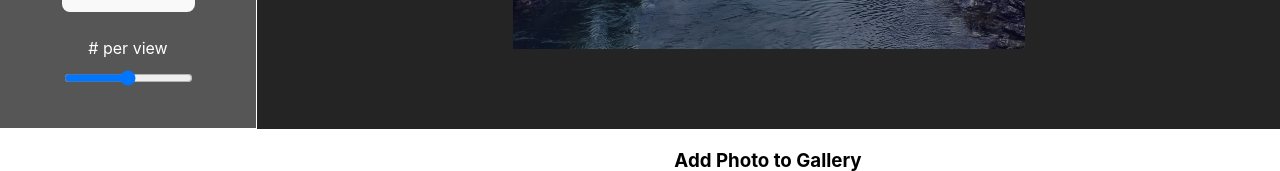
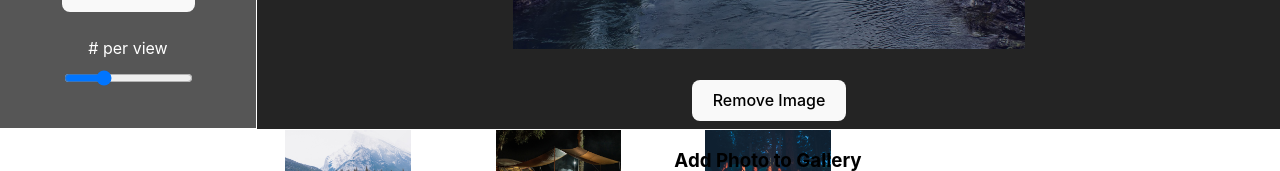
Before and after one commit to khintz34/photo-gallery, a React (Vite) app: page / in a window 1280 px wide. Both pictures are taken after a click on the picture 348 px from the left and 123 px from the top of the page. Shown: the part 672-843 px from the top of the page. Before the commit the page ends 800 px from the top, so only its background shows below. Built offline with nearby package versions, Linux system fonts and the light colour scheme.

Commit message:
delete btn

```diff
--- a/src/App.jsx
+++ b/src/App.jsx
@@ -5,15 +5,21 @@ import { PhotoArray } from "./assets/PhotoArray";
 import Container from "./components/Container/Container";
 import { MainListContext } from "./contexts/MainListContext";
 import { GalleryListContext } from "./contexts/GalleryListContext";
+import { GalleryStyleContext } from "./contexts/GalleryStyleContext";
 
 function App() {
   const [mainList, setMainList] = useState(PhotoArray);
   const [galleryList, setGalleryList] = useState(PhotoArray);
+  const [galleryStyle, setGalleryStyle] = useState("1fr 1fr 1fr 1fr 1fr");
   return (
     <div className="App">
       <MainListContext.Provider value={{ mainList, setMainList }}>
         <GalleryListContext.Provider value={{ galleryList, setGalleryList }}>
-          <Container />
+          <GalleryStyleContext.Provider
+            value={{ galleryStyle, setGalleryStyle }}
+          >
+            <Container />
+          </GalleryStyleContext.Provider>
         </GalleryListContext.Provider>
       </MainListContext.Provider>
     </div>
--- a/src/components/Gallery/Gallery.css
+++ b/src/components/Gallery/Gallery.css
@@ -6,6 +6,8 @@
   margin-left: 20vw;
   padding-top: 5vh;
   width: 80vw;
+  max-width: 80vw;
+  /* padding: 0 2vw; */
 }
 
 #dateContainer {
@@ -17,19 +19,24 @@
   left: 20vw;
 }
 
-#galleryMain {
-  /* height: 90vh; */
+.galleryMain {
   display: grid;
-  grid-template-columns: 1fr 1fr 1fr 1fr 1fr;
   grid-template-rows: auto;
   gap: 2vw;
   width: 80vw;
+  max-width: 80vw;
   justify-items: center;
+  grid-template-columns: 1fr 1fr 1fr 1fr 1fr;
+  /* padding: 0 2vw; */
 }
 
 .picContainer {
-  height: 13vw;
-  width: 13vw;
+  /* height: 13vw;
+  width: 13vw; */
+  height: 6%vw;
+  width: 6%vw;
+  height: 80%;
+  width: 80%;
   color: white;
 }
 
@@ -57,6 +64,8 @@
   width: 80vw;
   justify-content: center;
   align-items: center;
+  flex-direction: column;
+  gap: 1vh;
 }
 
 .viewport {
@@ -80,3 +89,8 @@
   right: 1em;
   margin-top: 1em;
 }
+
+.removeImage {
+  position: absolute;
+  bottom: 1vh;
+}
--- a/src/components/Gallery/Gallery.jsx
+++ b/src/components/Gallery/Gallery.jsx
@@ -10,15 +10,15 @@ import { FontAwesomeIcon } from "@fortawesome/react-fontawesome";
 import { useGalleryStore } from "../../stores/photoGallery";
 import { MainListContext } from "../../contexts/MainListContext";
 import { GalleryListContext } from "../../contexts/GalleryListContext";
+import { GalleryStyleContext } from "../../contexts/GalleryStyleContext";
 
 const Gallery = () => {
+  const { galleryList, setGalleryList } = useContext(GalleryListContext);
   const sortedPhotoArray = PhotoArray.sort(function (a, b) {
     return new Date(a.date) - new Date(b.date);
   });
-  const [photoList, setPhotoList] = useState(PhotoArray);
-
-  const firstDate = format(new Date(photoList[0].date), "PPP");
-  const lastDate = format(new Date(photoList.at(-1).date), "PPP");
+  const firstDate = format(new Date(galleryList[0].date), "PPP");
+  const lastDate = format(new Date(galleryList.at(-1).date), "PPP");
   const [viewImage, setViewImage] = useState(0);
   const viewingStatus = useViewPortStore((state) => state.viewingStatus);
   const changeViewingStatus = useViewPortStore((state) => state.changeStatus);
@@ -31,19 +31,27 @@ const Gallery = () => {
   const masterList = useGalleryStore((state) => state.masterList);
   const updateMaster = useGalleryStore((state) => state.changeMasterList);
   const { mainList, setMainList } = useContext(MainListContext);
-  const { galleryList, setGalleryList } = useContext(GalleryListContext);
+  const { galleryStyle, setGalleryStyle } = useContext(GalleryStyleContext);
+  const [columnNumber, setColumnNumber] = useState("1fr 1fr 1fr 1fr 1fr");
 
   const closeModal = () => {
+    console.log("closing");
     if (viewingStatus === "show") {
       changeViewingStatus("hide");
     }
   };
 
   useEffect(() => {
-    console.log(galleryList);
-  }, []);
+    decideTemplateColumns();
+  }, [galleryStyle]);
 
-  // replacing photoGallery with galleryList
+  const decideTemplateColumns = () => {
+    let columnStyle = [];
+    for (let i = 0; i < galleryStyle; i++) {
+      columnStyle.push("1fr");
+    }
+    setColumnNumber(columnStyle.join(" "));
+  };
 
   document.onkeydown = checkKey;
 
@@ -69,12 +77,24 @@ const Gallery = () => {
     }
   }
 
+  function removeImage(e) {
+    console.log(viewingNumber);
+    let newArray = mainList;
+    newArray.splice(viewingNumber, 1);
+    console.log(newArray);
+    setMainList(newArray);
+  }
+
   return (
     <div id="galleryContainer">
       <div id="dateContainer">
         {firstDate} - {lastDate}{" "}
       </div>
-      <div id="galleryMain" onClick={closeModal}>
+      <div
+        className="galleryMain"
+        onClick={closeModal}
+        style={{ gridTemplateColumns: columnNumber }}
+      >
         {(() => {
           let pics = [];
           for (let i = 0; i < galleryList.length; i++) {
@@ -116,6 +136,9 @@ const Gallery = () => {
         <button className="exitBtn">
           <FontAwesomeIcon icon={faX} onClick={closeModal} />
         </button>
+        <button className="removeImage" onClick={(e) => removeImage(e)}>
+          Remove Image
+        </button>
       </div>
     </div>
   );
--- a/src/components/Menu/Menu.jsx
+++ b/src/components/Menu/Menu.jsx
@@ -10,15 +10,14 @@ import testImage from "../../assets/photoLib/bridgeV.jpg";
 import format from "date-fns/format";
 import { MainListContext } from "../../contexts/MainListContext";
 import { GalleryListContext } from "../../contexts/GalleryListContext";
+import { GalleryStyleContext } from "../../contexts/GalleryStyleContext";
 
 const Menu = () => {
   const [placeList, setPlaceList] = useState([]);
   const [peopleList, setPeopleList] = useState([]);
   const [albumList, setAlbumList] = useState([]);
   const [addStatus, setAddStatus] = useState("down");
-  const changeViewingStatus = useViewPortStore((state) => state.changeStatus);
   const changeAlbum = useMenuStore((state) => state.changeAlbum);
-  const currentAlbum = useMenuStore((state) => state.album);
   const changePerson = useMenuStore((state) => state.changePerson);
   const changePlace = useMenuStore((state) => state.changePlace);
   const viewingNumber = useViewNumberStore((state) => state.viewingNumber);
@@ -33,6 +32,8 @@ const Menu = () => {
   const { mainList, setMainList } = useContext(MainListContext);
   const { galleryList, setGalleryList } = useContext(GalleryListContext);
   const changeViewingNumber = useViewNumberStore((state) => state.changeStatus);
+  const [sliderState, setSliderState] = useState(5);
+  const { galleryStyle, setGalleryStyle } = useContext(GalleryStyleContext);
 
   const getPlaceList = () => {
     let placesList = [];
@@ -96,8 +97,6 @@ const Menu = () => {
     getPlaceList();
     getPeopleList();
     getAlbumList();
-    console.log(galleryList);
-    console.log(mainList);
   }, [mainList]);
 
   const makePersonChange = (e) => {
@@ -173,8 +172,6 @@ const Menu = () => {
       }
     });
 
-    console.log(newList);
-
     setGalleryList(newList);
   };
 
@@ -182,12 +179,10 @@ const Menu = () => {
     if (newImage.length < 1 || newName === "") return;
     let peopleArray = new Array();
     peopleArray = newPeople.split(", ");
-    console.log(peopleArray);
     setAddStatus("down");
     if (newDate === "") setNewDate(new Date());
     let urlCreate = URL.createObjectURL(newImage);
     let list = mainList;
-    console.log(newPlace);
     let item = {
       name: newName,
       image: urlCreate,
@@ -196,7 +191,6 @@ const Menu = () => {
       people: peopleArray,
       places: [newPlace],
     };
-    console.log(item);
     list.push(item);
     setGalleryList(list);
     setMainList([...list]);
@@ -271,7 +265,16 @@ const Menu = () => {
         <button onClick={() => setAddStatus("up")}>Add Photo</button>
         <div className="spacing">
           <label htmlFor="sliderInput"># per view</label>
-          <input type="range" id="sliderInput" />
+          <input
+            type="range"
+            id="sliderInput"
+            onChange={(e) => {
+              setGalleryStyle(e.target.value);
+            }}
+            max="10"
+            min="3"
+            value={sliderState}
+          />
         </div>
       </section>
       <div className={`${addStatus} addPhotoModal`}>
@@ -282,7 +285,6 @@ const Menu = () => {
             accept="image/*"
             onChange={(e) => {
               setNewImage(e.target.files[0]);
-              console.log(e);
             }}
           />
           <input
--- /dev/null
+++ b/src/contexts/GalleryStyleContext.js
@@ -0,0 +1,3 @@
+import { createContext } from "react";
+
+export const GalleryStyleContext = createContext("1fr 1fr 1fr 1fr 1fr");
```
